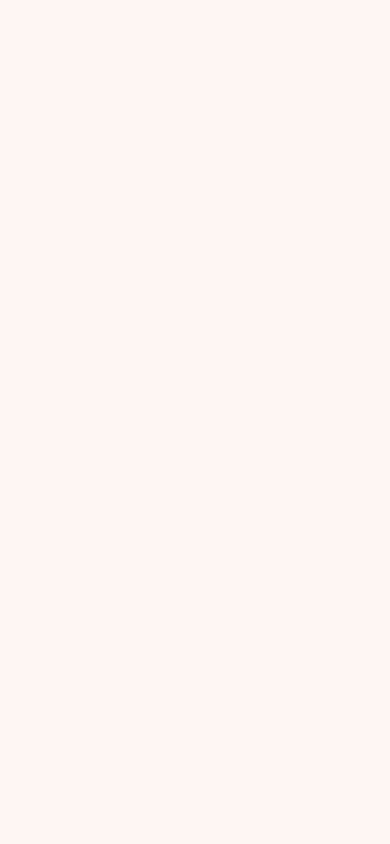
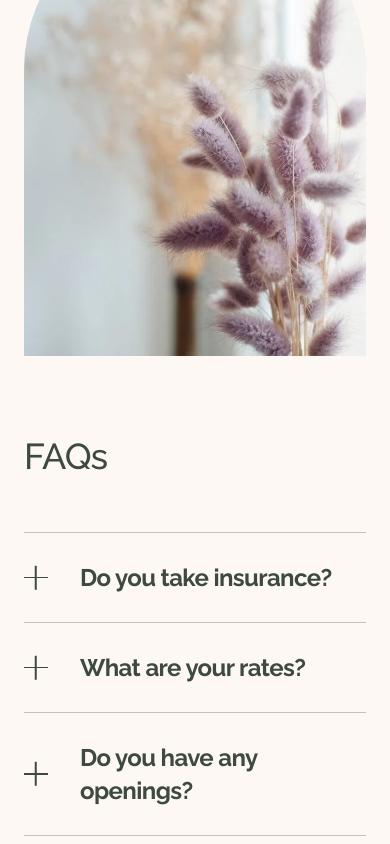
Before and after one commit to sohammk08/lilac-template, a Next.js app: page / in a window 390 px wide. Shown: the part 5960-6804 px from the top of the page. Before the commit the page ends 5780 px from the top, so only its background shows below. Built offline with nearby package versions, Linux system fonts and the light colour scheme.

Commit message:
section: FAQ

```diff
--- a/app/components/FAQ.tsx
+++ b/app/components/FAQ.tsx
@@ -0,0 +1,113 @@
+"use client";
+
+import { useState } from "react";
+import { motion, AnimatePresence } from "framer-motion";
+
+interface FAQItem {
+  question: string;
+  answer: string;
+}
+
+const faqs: FAQItem[] = [
+  {
+    question: "Do you take insurance?",
+    answer: "Answer goes here.",
+  },
+  {
+    question: "What are your rates?",
+    answer: "Answer goes here.",
+  },
+  {
+    question: "Do you have any openings?",
+    answer: "Answer goes here.",
+  },
+];
+
+function FAQ() {
+  const [openIndex, setOpenIndex] = useState<number | null>(null);
+
+  const handleToggle = (index: number) => {
+    setOpenIndex(openIndex === index ? null : index);
+  };
+
+  return (
+    <section className="bg-[#FDF8F3] font-sans py-20 lg:py-28">
+      <div className="max-w-6xl mx-auto px-6 lg:px-12">
+        <div className="flex flex-col lg:flex-row gap-16 lg:gap-20 items-start">
+          {/* Left Section */}
+          <div className="w-full lg:w-5/12 flex justify-center lg:justify-end">
+            <div className="relative w-full max-w-sm lg:max-w-md aspect-3/4 rounded-t-[200px] overflow-hidden bg-[#E8E2DE]">
+              {/* eslint-disable-next-line @next/next/no-img-element */}
+              <img
+                src="/flowers2.png"
+                alt="Decorative dried flowers"
+                className="object-cover w-full h-full"
+              />
+            </div>
+          </div>
+
+          {/* Right Section */}
+          <div className="w-full lg:w-7/12 flex flex-col pt-4">
+            <h2 className="text-4xl lg:text-5xl font-medium text-[#3d4a3d] mb-14 tracking-tight">
+              FAQs
+            </h2>
+
+            <div className="flex flex-col">
+              {faqs.map((item, index) => {
+                const isOpen = openIndex === index;
+
+                return (
+                  <div
+                    key={index}
+                    className="border-t border-[#3d4a3d]/30 last:border-b"
+                  >
+                    <button
+                      onClick={() => handleToggle(index)}
+                      className="w-full flex items-center gap-8 py-7 text-left group outline-none"
+                    >
+                      {/* Icon */}
+                      <div className="relative w-6 h-6 flex items-center justify-center shrink-0">
+                        <span className="absolute w-6 h-[1.5px] bg-[#3d4a3d]" />
+                        <motion.span
+                          className="absolute w-6 h-[1.5px] bg-[#3d4a3d]"
+                          initial={{ rotate: 90 }}
+                          animate={{ rotate: isOpen ? 0 : 90 }}
+                          transition={{ duration: 0.3, ease: "easeInOut" }}
+                        />
+                      </div>
+
+                      <span className="text-2xl lg:text-[28px] font-bold text-[#3d4a3d] tracking-tight leading-snug">
+                        {item.question}
+                      </span>
+                    </button>
+
+                    <AnimatePresence initial={false}>
+                      {isOpen && (
+                        <motion.div
+                          initial={{ height: 0, opacity: 0 }}
+                          animate={{ height: "auto", opacity: 1 }}
+                          exit={{ height: 0, opacity: 0 }}
+                          transition={{
+                            height: { duration: 0.35, ease: [0.4, 0, 0.2, 1] },
+                            opacity: { duration: 0.25 },
+                          }}
+                          className="overflow-hidden"
+                        >
+                          <div className="pb-8 pl-14 text-[#3d4a3d] text-lg leading-relaxed max-w-xl font-normal">
+                            {item.answer}
+                          </div>
+                        </motion.div>
+                      )}
+                    </AnimatePresence>
+                  </div>
+                );
+              })}
+            </div>
+          </div>
+        </div>
+      </div>
+    </section>
+  );
+}
+
+export default FAQ;
--- a/app/page.tsx
+++ b/app/page.tsx
@@ -1,3 +1,4 @@
+import FAQ from "./components/FAQ";
 import GetInTouch from "./components/GetInTouch";
 import Hero from "./components/Hero";
 import Specialities from "./components/Specialities";
@@ -12,6 +13,7 @@ function Home() {
       <Specialities />
       <WorkWithMe />
       <TherapistIntroduction />
+      <FAQ />
     </div>
   );
 }
```
